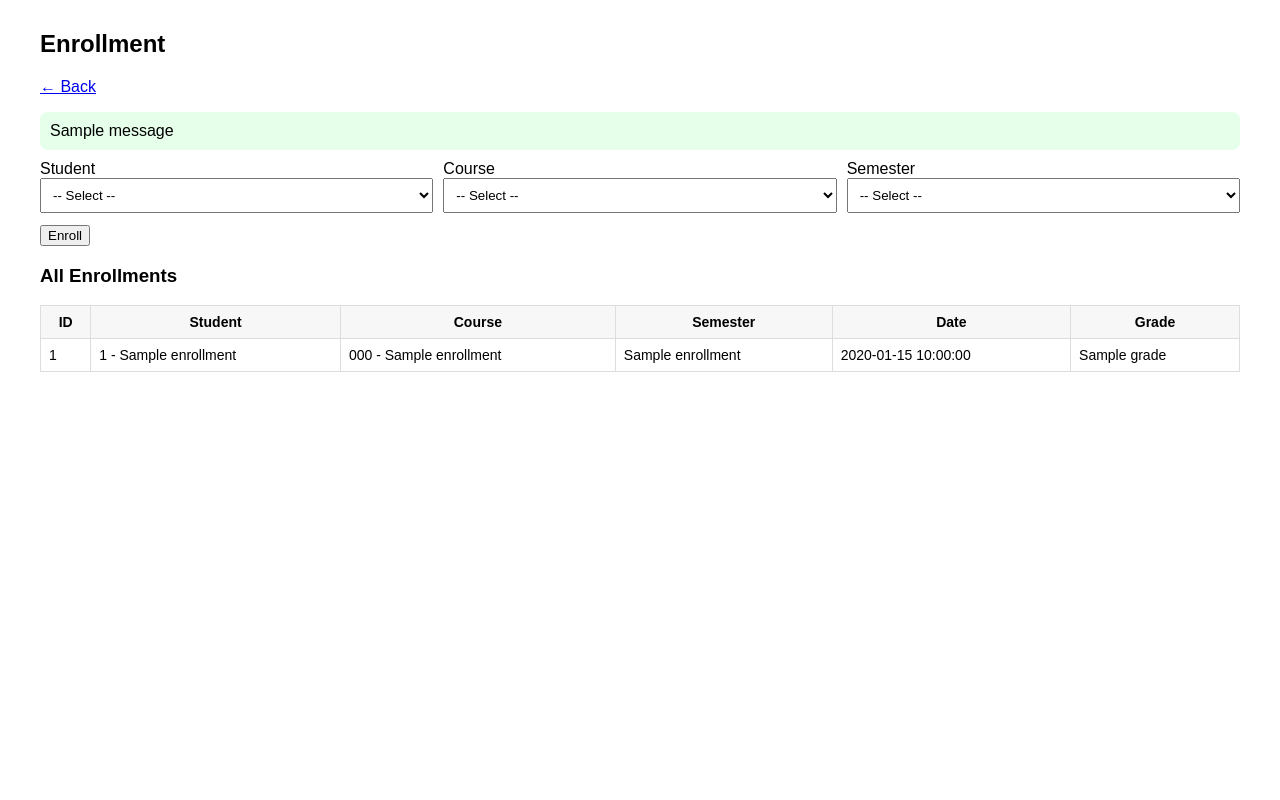
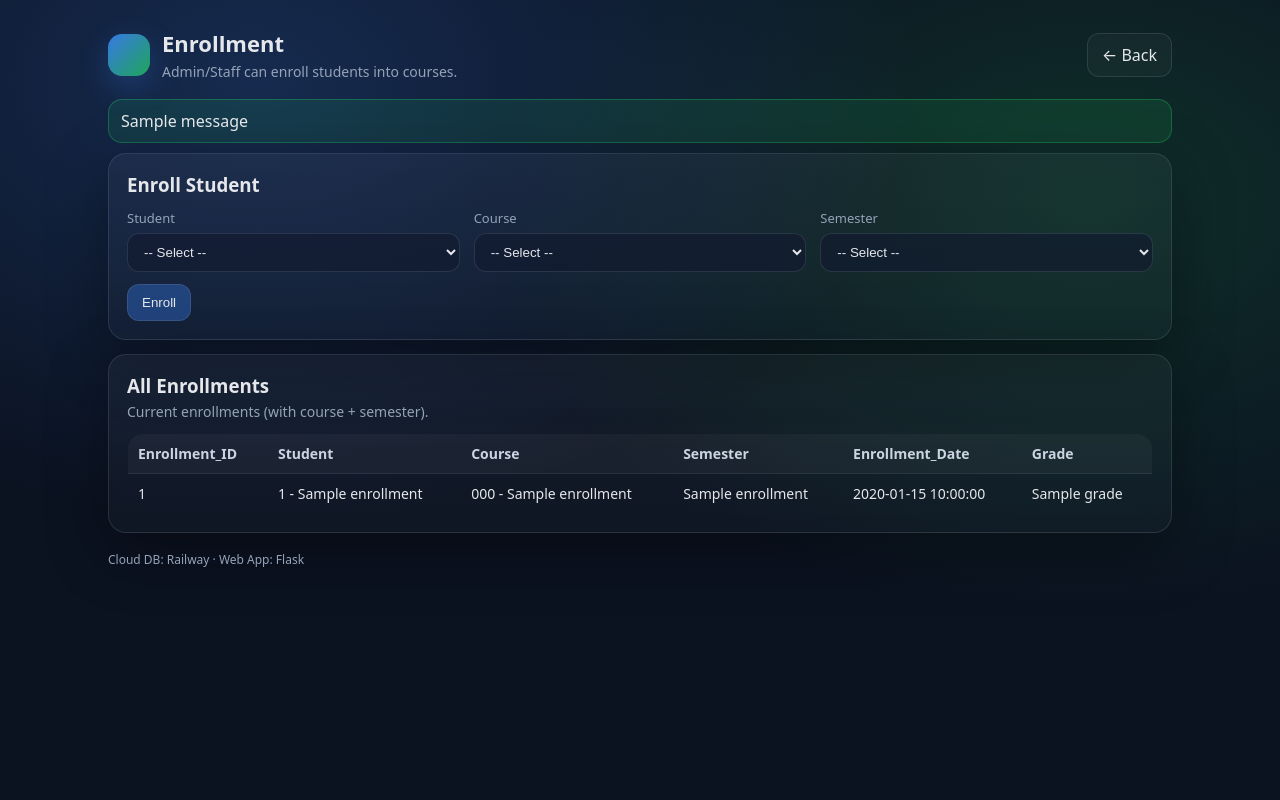
Before and after one commit to 21907631/udms-web, a Flask app: template templates/enrollment.html in a window 1280 px wide. Run offline with Flask 3, Linux system fonts and the light colour scheme; the template is opened without the code that fills it: most values are stand-ins (such as "Sample title", 1, 10 or a date in 2020); one stand-in notice (Sample message) is shown.

Commit message:
Improve UI for tables

```diff
--- /dev/null
+++ b/static/style.css
@@ -0,0 +1,120 @@
+:root{
+  --bg:#0b1220;
+  --card:#111a2e;
+  --muted:#94a3b8;
+  --text:#e5e7eb;
+  --accent:#3b82f6;
+  --accent2:#22c55e;
+  --danger:#ef4444;
+  --border:rgba(148,163,184,.18);
+}
+
+*{box-sizing:border-box}
+body{
+  margin:0;
+  font-family: ui-sans-serif, system-ui, -apple-system, Segoe UI, Roboto, Arial;
+  background: radial-gradient(1200px 800px at 20% 10%, rgba(59,130,246,.22), transparent 55%),
+              radial-gradient(1000px 700px at 85% 25%, rgba(34,197,94,.16), transparent 60%),
+              var(--bg);
+  color:var(--text);
+  min-height:100vh;
+}
+
+.container{max-width:1100px;margin:0 auto;padding:28px 18px}
+
+.topbar{
+  display:flex;align-items:center;justify-content:space-between;
+  gap:12px;margin-bottom:18px
+}
+.brand{
+  display:flex;align-items:center;gap:12px
+}
+.logo{
+  width:42px;height:42px;border-radius:14px;
+  background: linear-gradient(135deg, rgba(59,130,246,.9), rgba(34,197,94,.8));
+  box-shadow: 0 10px 30px rgba(59,130,246,.25);
+}
+h1,h2,h3{margin:0}
+h2{font-size:22px}
+.sub{color:var(--muted);font-size:14px;margin-top:4px}
+
+.card{
+  background: linear-gradient(180deg, rgba(255,255,255,.04), rgba(255,255,255,.02));
+  border:1px solid var(--border);
+  border-radius:18px;
+  padding:18px;
+  box-shadow: 0 18px 60px rgba(0,0,0,.35);
+}
+
+.grid{
+  display:grid;gap:14px
+}
+.grid-2{grid-template-columns:1fr 1fr}
+.grid-3{grid-template-columns:1fr 1fr 1fr}
+@media(max-width:900px){.grid-2,.grid-3{grid-template-columns:1fr}}
+
+label{display:block;font-size:13px;color:var(--muted);margin-bottom:6px}
+input,select{
+  width:100%;
+  padding:10px 12px;
+  border-radius:12px;
+  border:1px solid var(--border);
+  background: rgba(17,26,46,.65);
+  color:var(--text);
+  outline:none;
+}
+input:focus,select:focus{border-color: rgba(59,130,246,.7); box-shadow:0 0 0 3px rgba(59,130,246,.18)}
+
+.btnrow{display:flex;flex-wrap:wrap;gap:10px;margin-top:12px}
+.btn{
+  display:inline-flex;align-items:center;justify-content:center;
+  padding:10px 14px;border-radius:12px;
+  border:1px solid var(--border);
+  background: rgba(59,130,246,.16);
+  color:var(--text);text-decoration:none;cursor:pointer;
+  transition:.15s transform,.15s background;
+}
+.btn:hover{transform:translateY(-1px);background: rgba(59,130,246,.24)}
+.btn.primary{background: rgba(59,130,246,.35)}
+.btn.success{background: rgba(34,197,94,.25)}
+.btn.danger{background: rgba(239,68,68,.22)}
+.btn.ghost{background: rgba(255,255,255,.03)}
+
+.table{
+  width:100%;
+  border-collapse: collapse;
+  margin-top:12px;
+  overflow:hidden;
+  border-radius:16px;
+  border:1px solid var(--border);
+}
+.table th,.table td{
+  padding:10px 10px;
+  border-bottom:1px solid var(--border);
+  font-size:14px;
+}
+.table th{
+  text-align:left;
+  color:#cbd5e1;
+  background: rgba(255,255,255,.04);
+  position:sticky;top:0;
+}
+.table tr:hover td{background: rgba(59,130,246,.07)}
+
+.badge{
+  display:inline-flex;align-items:center;
+  padding:4px 10px;border-radius:999px;
+  border:1px solid var(--border);
+  color:#cbd5e1;font-size:12px;
+  background: rgba(255,255,255,.03);
+}
+
+.alert{
+  margin:10px 0;padding:10px 12px;border-radius:14px;
+  border:1px solid var(--border);
+  background: rgba(255,255,255,.03);
+}
+.alert.error{border-color: rgba(239,68,68,.35); background: rgba(239,68,68,.12)}
+.alert.success{border-color: rgba(34,197,94,.35); background: rgba(34,197,94,.12)}
+
+.footer{margin-top:18px;color:var(--muted);font-size:12px}
--- a/templates/enrollment.html
+++ b/templates/enrollment.html
@@ -3,32 +3,33 @@
 <head>
   <meta charset="utf-8" />
   <title>Enrollment</title>
-  <style>
-    body { font-family: Arial, sans-serif; max-width: 1200px; margin: 30px auto; }
-    table { width:100%; border-collapse: collapse; margin-top: 14px; }
-    th, td { border: 1px solid #ddd; padding: 8px; font-size: 14px; }
-    th { background:#f7f7f7; }
-    select, input { padding:8px; width:100%; }
-    .grid { display:grid; grid-template-columns: 1fr 1fr 1fr; gap:10px; }
-    .msg { margin: 10px 0; padding: 10px; border-radius: 8px; }
-    .error { background:#ffe5e5; }
-    .success { background:#e6ffea; }
-  </style>
+  <link rel="stylesheet" href="{{ url_for('static', filename='style.css') }}">
 </head>
 <body>
+  <div class="container">
+    <div class="topbar">
+      <div class="brand">
+        <div class="logo"></div>
+        <div>
           <h2>Enrollment</h2>
-  <p><a href="{{ url_for('dashboard') }}">← Back</a></p>
+          <div class="sub">Admin/Staff can enroll students into courses.</div>
+        </div>
+      </div>
+      <a class="btn ghost" href="{{ url_for('dashboard') }}">← Back</a>
+    </div>
 
     {% with messages = get_flashed_messages(with_categories=true) %}
       {% if messages %}
         {% for category, message in messages %}
-        <div class="msg {{category}}">{{message}}</div>
+          <div class="alert {{category}}">{{message}}</div>
         {% endfor %}
       {% endif %}
     {% endwith %}
 
-  <form method="post">
-    <div class="grid">
+    <div class="card">
+      <h3>Enroll Student</h3>
+      <form method="post" style="margin-top:12px;">
+        <div class="grid grid-3">
           <div>
             <label>Student</label>
             <select name="student_id">
@@ -38,6 +39,7 @@
               {% endfor %}
             </select>
           </div>
+
           <div>
             <label>Course</label>
             <select name="course_id">
@@ -47,6 +49,7 @@
               {% endfor %}
             </select>
           </div>
+
           <div>
             <label>Semester</label>
             <select name="semester_id">
@@ -58,16 +61,25 @@
           </div>
         </div>
 
-    <div style="margin-top:12px;">
-      <button type="submit">Enroll</button>
+        <div class="btnrow">
+          <button class="btn primary" type="submit">Enroll</button>
         </div>
       </form>
+    </div>
 
+    <div class="card" style="margin-top:14px;">
       <h3>All Enrollments</h3>
-  <table>
+      <div class="sub">Current enrollments (with course + semester).</div>
+
+      <table class="table">
         <thead>
           <tr>
-        <th>ID</th><th>Student</th><th>Course</th><th>Semester</th><th>Date</th><th>Grade</th>
+            <th>Enrollment_ID</th>
+            <th>Student</th>
+            <th>Course</th>
+            <th>Semester</th>
+            <th>Enrollment_Date</th>
+            <th>Grade</th>
           </tr>
         </thead>
         <tbody>
@@ -83,5 +95,9 @@
           {% endfor %}
         </tbody>
       </table>
+    </div>
+
+    <div class="footer">Cloud DB: Railway · Web App: Flask</div>
+  </div>
 </body>
 </html>
```
Also changed, not shown: templates/dashboard.html (+27 -13 lines), templates/lecturer_dashboard.html (+33 -28 lines), templates/login.html (+27 -14 lines), templates/my_enrollments.html (+28 -11 lines), templates/my_results.html (+29 -11 lines), templates/students.html (+58 -32 lines), templates/user_accounts.html (+58 -55 lines). Lines whose indentation alone changed are shown as unchanged.
